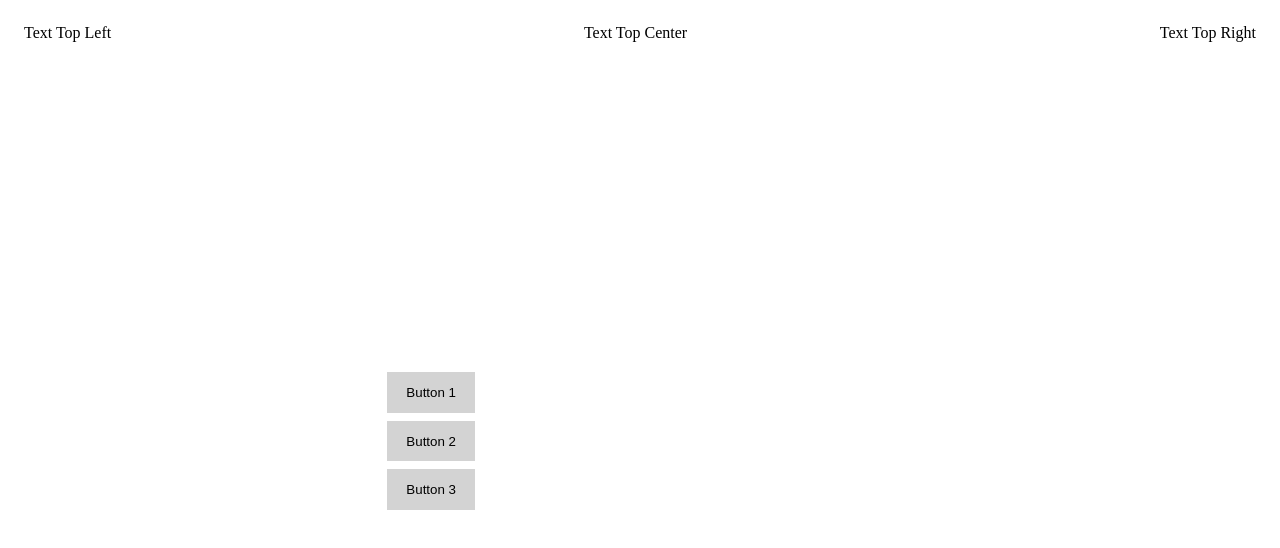
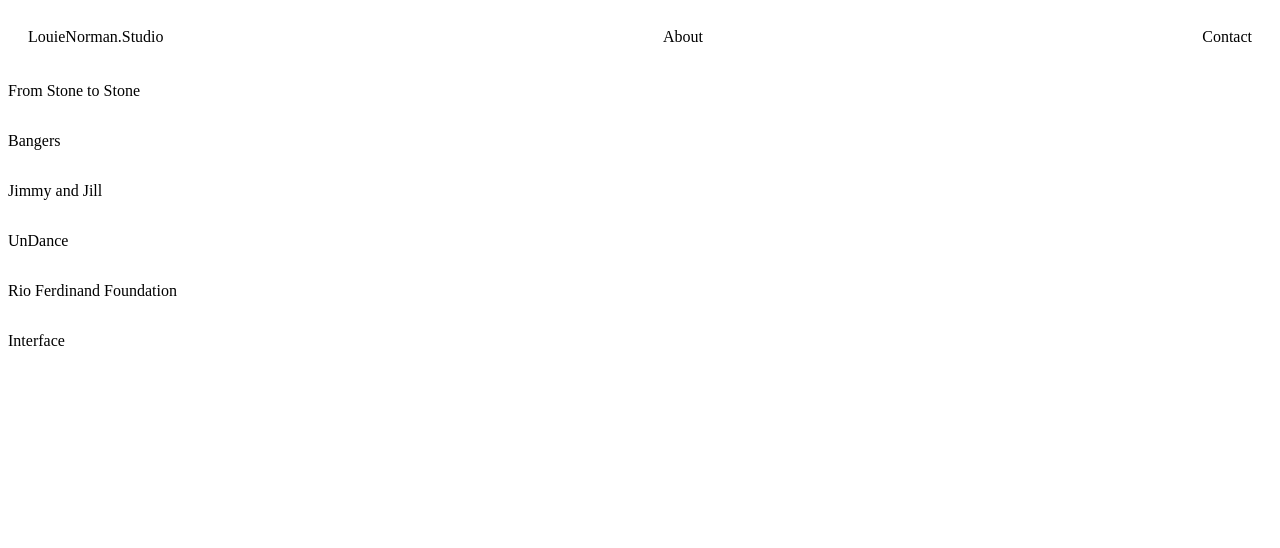
Before and after one commit to EarthWormGym/louie-norman-portfolio, an Angular app: page /home in a window 1280 px wide. Shown: the top 548 px of the page. Built offline with nearby package versions, Linux system fonts and the light colour scheme.

Commit message:
Basic layout

```diff
--- a/src/app/portfolio/portfolio.component.html
+++ b/src/app/portfolio/portfolio.component.html
@@ -1,20 +1,17 @@
-<div class="container">
-    <header>
-      <div class="top-left">Text Top Left</div>
-      <div class="top-center">Text Top Center</div>
-      <div class="top-right">Text Top Right</div>
-    </header>
+<div class="portfolio-container">
+  <div class="header">
+    <div class="top-left">LouieNorman.Studio</div>
+    <div class="top-center">About</div>
+    <div class="top-right">Contact</div>
+  </div>
 
-    <main>
-      <aside class="button-list">
-        <button>Button 1</button>
-        <button>Button 2</button>
-        <button>Button 3</button>
-        </aside>
-      <section class="content">
-        </section>
-    </main>
+  <div class="button-list">
+    <p>From Stone to Stone</p>
+    <p>Bangers</p>
+    <p>Jimmy and Jill</p>
+    <p>UnDance</p>
+    <p>Rio Ferdinand Foundation</p>
+    <p>Interface</p>
+  </div>
 
-    <footer>
-    </footer>
-  </div>
+</div>
--- a/src/app/portfolio/portfolio.component.scss
+++ b/src/app/portfolio/portfolio.component.scss
@@ -1,57 +1,18 @@
-.container {
-    display: grid;
-    grid-template-areas:
-      "header header header"
-      "buttons content content"
-      "footer footer footer";
-    grid-template-rows: auto 1fr auto; // Header and footer adjust, main content takes up remaining space
-    height: 100vh; // Make container take up full viewport height
-  }
+.portfolio-container {
 
-  header {
-    grid-area: header;
-    display: flex; // Align items within the header
-    justify-content: space-between; // Distribute items evenly
-    padding: 1rem;
-
-    > div { // Style for each text element in header
-      align-self: center; // Vertically center text
-    }
-  }
-
-  main {
-    grid-area: buttons content;
-    display: grid;
-    grid-template-columns: auto 1fr; // Buttons take needed space, content the rest
-    gap: 1rem;
-    padding: 1rem;
+  .header {
+    display: flex;
+    justify-content: space-between;
+    padding: 20px;
   }
 
   .button-list {
-    grid-area: buttons;
     display: flex;
-    flex-direction: column; // Arrange buttons vertically
-    gap: 0.5rem;
-
-    button {
-      padding: 0.8rem 1.2rem;
-      border: none;
-      background-color: lightgray; // Default color
-      cursor: pointer;
-      transition: background-color 0.3s ease; // Smooth hover effect
-
-      &:hover {
-        background-color: gray; // Highlighted color
-      }
-    }
+    flex-direction: column;
   }
 
-  .content {
-    grid-area: content;
-    // Add content-specific styling here if needed
+  .button-list button {
+    width: 100%;
+    margin-bottom: 4px;
   }
-
-  footer {
-    grid-area: footer;
-    // Add footer styling here if needed
-  }
+}
```
Also changed, not shown: 1 other file (tests, documents, lock files or other folders).
